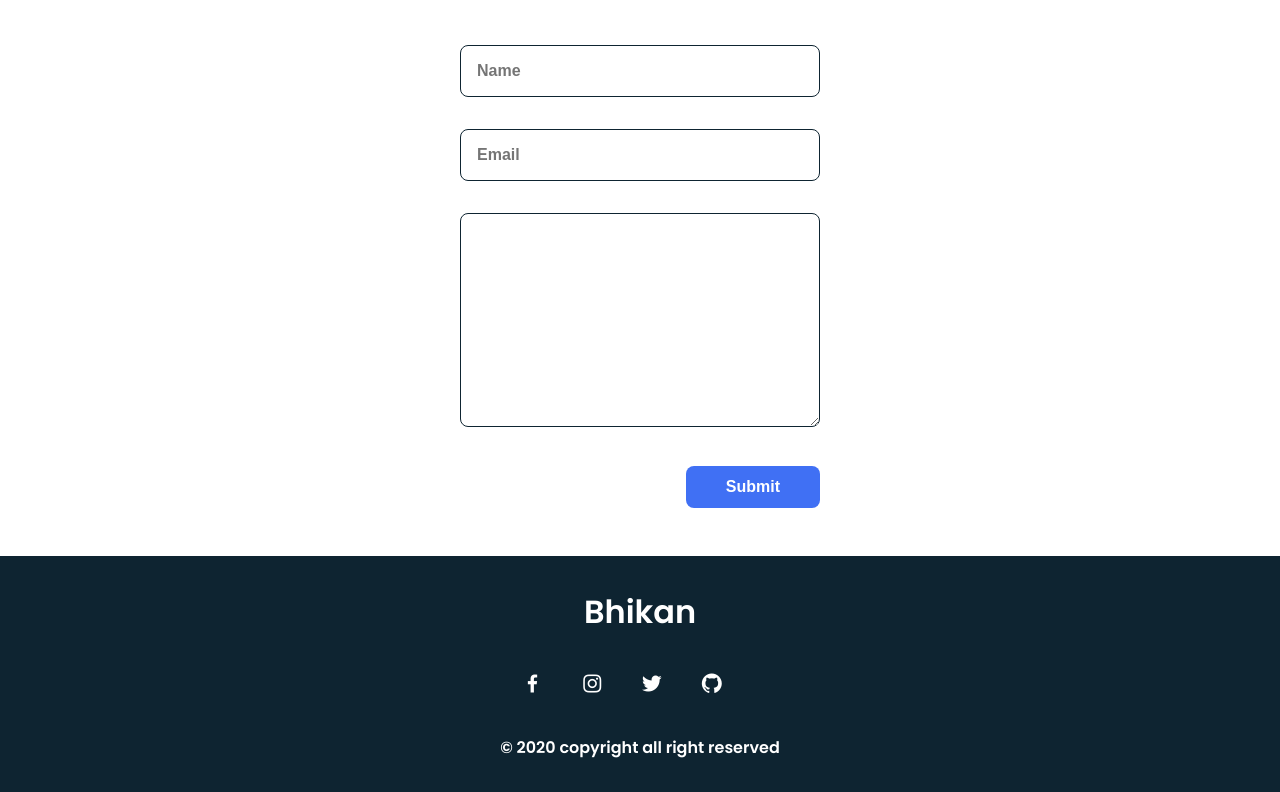
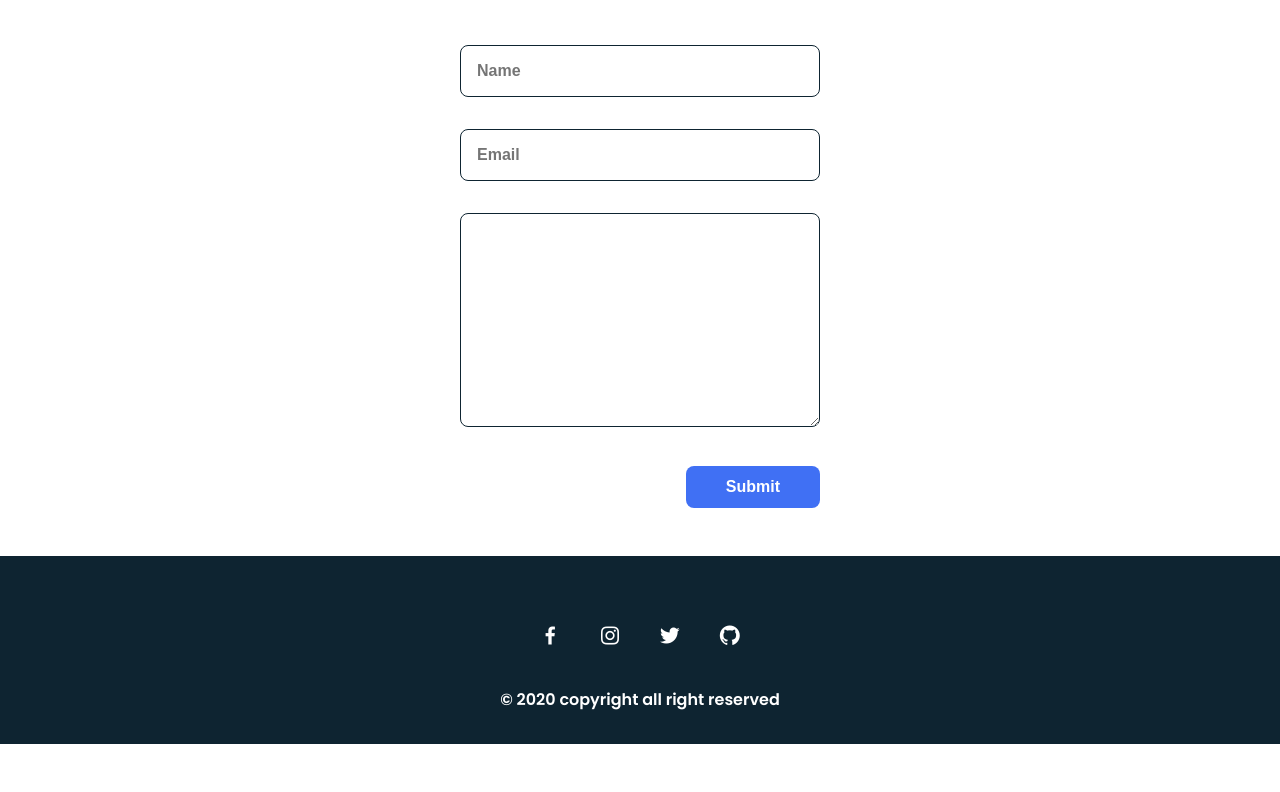
Before and after one commit to bhikandeshmukh/portfolio3, a plain HTML site: page index.html in a window 1280 px wide. Shown: the part 2450-3242 px from the top of the page. After the commit the page ends 3194 px from the top, so only its background shows below. Drawn offline with nearby package versions, Linux system fonts and the light colour scheme.

Commit message:
Update index.html

```diff
--- a/index.html
+++ b/index.html
@@ -165,13 +165,12 @@
 
         <!--===== FOOTER =====-->
         <footer class="footer">
-            <p class="footer__title">Bhikan</p>
+            <p class="footer__title"></p>
             <div class="footer__social">
                 <a href="https://www.facebook.com/thebhikandeshmukh" class="footer__icon"><i class='bx bxl-facebook' ></i></a>
                 <a href="https://www.instagram.com/thebhikandeshmukh" class="footer__icon"><i class='bx bxl-instagram' ></i></a>
                 <a href="https://www.twitter.com/bhikan_deshmukh" class="footer__icon"><i class='bx bxl-twitter' ></i></a>
                 <a href="https://www.github.com/thebhikandeshmukh"class="footer__icon"><i class='bx bxl-github' ></i></a>
-                <a href="mailto: thebhikandeshmukh@gmail.com"class="footer__icon"><i class='bx bxl-gmail' ></i></a>
             </div>
             <p>&#169; 2020 copyright all right reserved</p>
         </footer>
```
